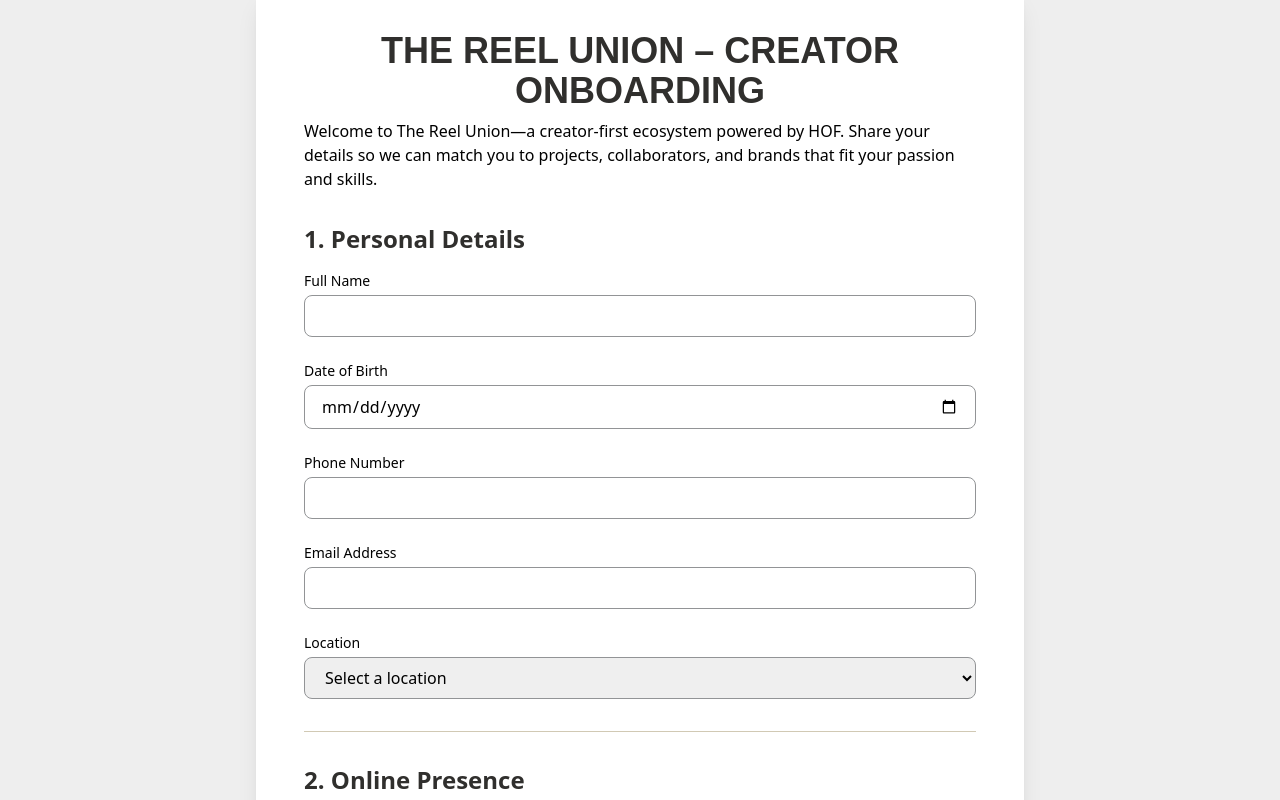
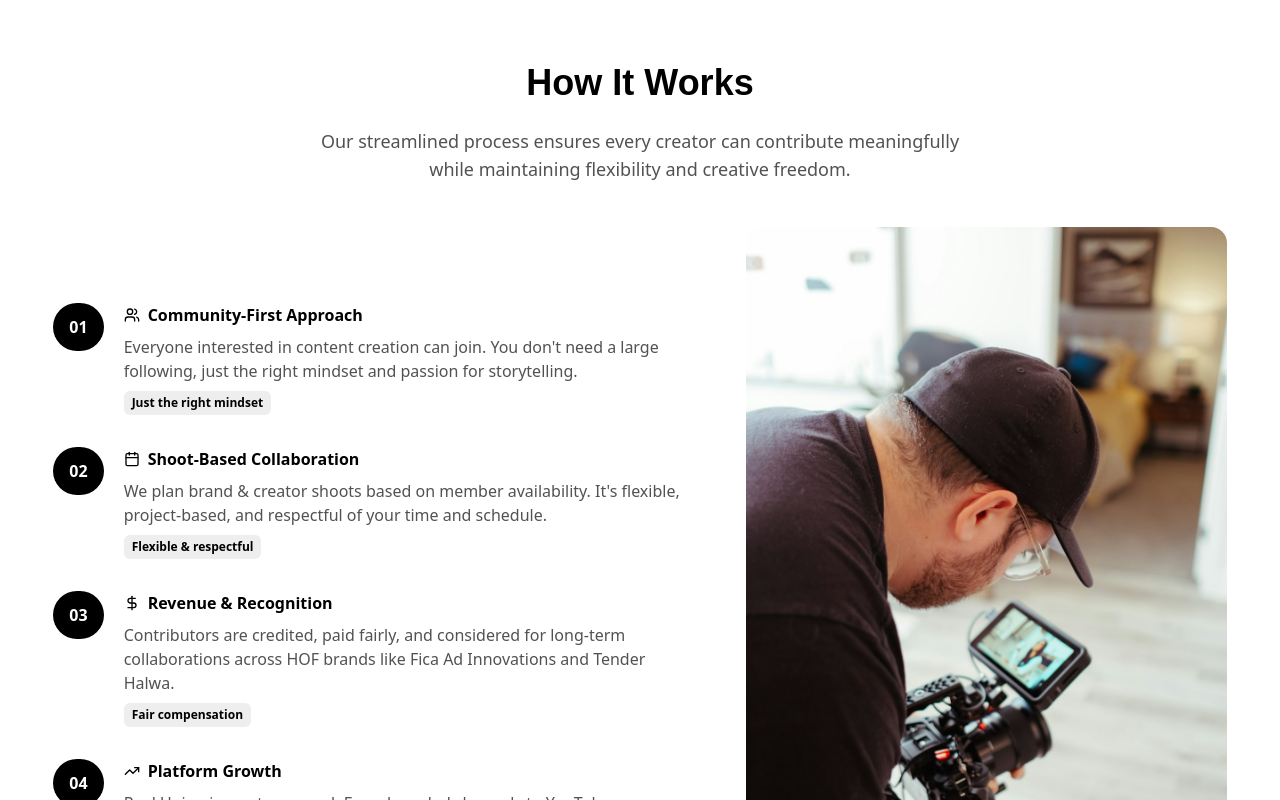
Before and after one commit to Fica-Web/FicaAds, a React (Vite) app in the folder frontend/: page /reel-union in a window 1280 px wide. Shown: the part 1260-2060 px from the top of the page. Built offline with nearby package versions, Linux system fonts and the light colour scheme; no server answers.

Commit message:
how it works completed section desktop view completed

```diff
--- /dev/null
+++ b/frontend/src/Components/ReelUnion/content/HowItWorks.jsx
@@ -0,0 +1,84 @@
+import { LuUsers, LuDollarSign, LuTrendingUp, LuCalendar } from "react-icons/lu";
+import image from '../../../assets/Images/reel-union/camera-man.jpeg';
+
+const worksArray = [
+    {
+        icon: LuUsers,
+        title: 'Community-First Approach',
+        description: "Everyone interested in content creation can join. You don't need a large following, just the right mindset and passion for storytelling.",
+        buttonText: 'Just the right mindset',
+    },
+    {
+        icon: LuCalendar,
+        title: 'Shoot-Based Collaboration',
+        description: "We plan brand & creator shoots based on member availability. It's flexible, project-based, and respectful of your time and schedule.",
+        buttonText: 'Flexible & respectful',
+    },
+    {
+        icon: LuDollarSign,
+        title: 'Revenue & Recognition',
+        description: "Contributors are credited, paid fairly, and considered for long-term collaborations across HOF brands like Fica Ad Innovations and Tender Halwa.",
+        buttonText: 'Fair compensation',
+    },
+    {
+        icon: LuTrendingUp,
+        title: 'Platform Growth',
+        description: "Reel Union is creator-owned. From branded channels to YouTube revenue share and influencer campaigns - you grow as we grow.",
+        buttonText: 'Shared success',
+    },
+]
+
+const HowItWorks = () => {
+    return (
+        <div className='w-11/12 mx-auto text-center py-12 lg:py-24 flex flex-col justify-center items-center gap-6'>
+            <h2 className='text-2xl lg:text-4xl font-bold font-Switzer-Medium'>
+                How It Works
+            </h2>
+            <p className='max-w-2xl text-neutral-600 text-base lg:text-lg mb-5'>
+                Our streamlined process ensures every creator can contribute meaningfully while maintaining flexibility and creative freedom.
+            </p>
+            <div className='flex lg:flex-row flex-col gap-5 w-full'>
+                <div className='lg:w-7/12 w-full lg:pr-10 flex flex-col justify-center gap-8'>
+                    {worksArray.map((item, index) => (
+                        <SingleWork
+                            key={item.title}
+                            index={index}
+                            item={item}
+                        />
+                    ))}
+                </div>
+                <div className='lg:w-5/12 w-full '>
+                    <img src={image} alt="" className='object-cover w-full max-h-[90vh] rounded-2xl' />
+                </div>
+            </div>
+        </div>
+    )
+}
+
+const SingleWork = ({ item, index }) => {
+    const Icon = item.icon;
+    return (
+        <div className='flex gap-5 w-full'>
+            <div className="h-fit py-3 px-4 rounded-full bg-black text-white font-bold">
+                0{index + 1}
+            </div>
+
+            <div className="flex flex-col gap-2 text-start">
+                <div className="flex items-center gap-2 font-semibold">
+                    <Icon />
+                    <h3>
+                        { item.title }
+                    </h3>
+                </div>
+                <p className="text-neutral-600">
+                    { item.description }
+                </p>
+                <div className="w-fit bg-adminGray px-2 py-1 rounded-md text-xs font-semibold">
+                    { item.buttonText }
+                </div>
+            </div>
+        </div>
+    )
+}
+
+export default HowItWorks
--- a/frontend/src/Components/ReelUnion/content/Purpose.jsx
+++ b/frontend/src/Components/ReelUnion/content/Purpose.jsx
@@ -30,7 +30,7 @@ const Purpose = () => {
                 <h2 className='text-2xl lg:text-4xl font-bold font-Switzer-Medium'>
                     Our Purpose
                 </h2>
-                <p className='max-w-2xl text-neutral-800 text-base lg:text-lg'>
+                <p className='max-w-2xl text-neutral-700 text-base lg:text-lg'>
                     The Reel Union exists to create a thriving ecosystem where creativity meets opportunity, and where every creator can make a meaningful impact.
                 </p>
                 <div className="grid grid-cols-1 md:grid-cols-2 lg:grid-cols-4 gap-5">
--- a/frontend/src/Pages/ReelUnion.jsx
+++ b/frontend/src/Pages/ReelUnion.jsx
@@ -3,6 +3,7 @@ import ReelUnionNavbar from '../Components/ReelUnion/content/ReelUnionNavbar';
 import CreatorOnboardingForm from '../Components/ReelUnion/CreatorOnboarding/CreatorOnboardingForm';
 import ReelUnionHero from '../Components/ReelUnion/content/ReelUnionHero';
 import Purpose from '../Components/ReelUnion/content/Purpose';
+import HowItWorks from '../Components/ReelUnion/content/HowItWorks';
 
 const ReelUnion = () => {
     return (
@@ -10,6 +11,7 @@ const ReelUnion = () => {
             <ReelUnionNavbar />
             <ReelUnionHero />
             <Purpose />
+            <HowItWorks />
             <CreatorOnboardingForm />
         </div>
     )
```
Also changed, not shown: frontend/src/assets/Images/reel-union/camera-man.jpeg (added).
